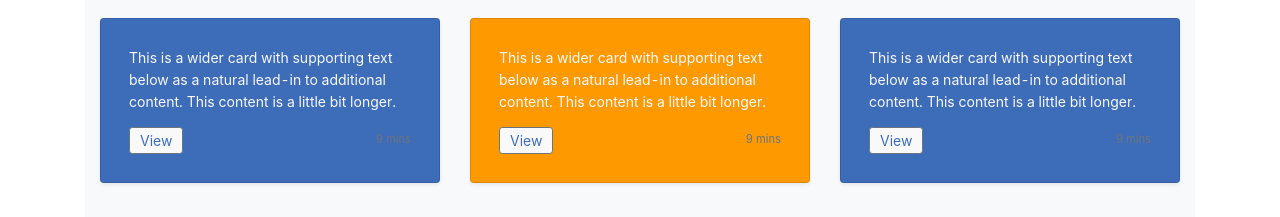
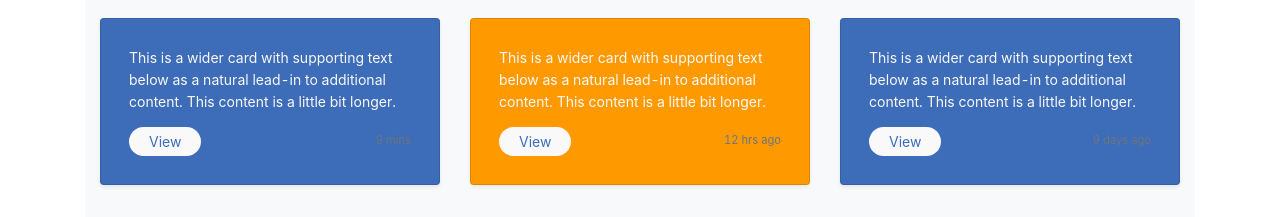
Before and after one commit to emydame/rRootSmart, a React (Create React App) app in the folder src/frontend/: page / in a window 1280 px wide. Shown: the part 880-1097 px from the top of the page. Built offline with nearby package versions, Linux system fonts and the light colour scheme.

Commit message:
fixing styling errors

```diff
--- a/src/frontend/src/components/content/Content.js
+++ b/src/frontend/src/components/content/Content.js
@@ -20,7 +20,7 @@ class Content extends React.Component {
                       <div class="btn-group">
                         <button type="button" class="btn btn-sm btn-outline-secondary">View</button>
                       </div>
-                      <small class="text-muted">9 mins</small>
+                      <small class="text-muted" id="muted-text">9 mins</small>
                     </div>
                   </div>
                 </div>
@@ -33,7 +33,7 @@ class Content extends React.Component {
                       <div class="btn-group">
                         <button type="button" class="btn btn-sm btn-outline-secondary">View</button>
                       </div>
-                      <small class="text-muted">9 mins</small>
+                      <small class="text-muted" id="muted-text">12 hrs ago</small>
                     </div>
                   </div>
                 </div>
@@ -46,7 +46,7 @@ class Content extends React.Component {
                       <div class="btn-group">
                         <button type="button" class="btn btn-sm btn-outline-secondary">View</button>
                       </div>
-                      <small class="text-muted">9 mins</small>
+                      <small class="text-muted" id="muted-text">9 days ago</small>
                     </div>
                   </div>
                 </div>
@@ -77,42 +77,6 @@ class Content extends React.Component {
                       /></a></li>
             </ul>
           </div>
-              {/* <div class="container">
-                <div class="row">
-                <div class="col-md-2 sponsors-text"> Official Sponsors</div>
-                <hr className="content-separator"></hr>
-                  <div class="col-md-2 sponsor-logo">
-                      <img
-                        src="https://res.cloudinary.com/lordefid/image/upload/c_scale,h_30/v1589732624/paypal-logo-vector-download-400x400_yy1m3o.jpg"
-                        alt="paypal-logo"
-                      />
-                  </div>
-                  <hr className="content-separator"></hr>
-                  <div class="col-md-2 sponsor-logo">
-                      <img
-                        src="https://res.cloudinary.com/lordefid/image/upload/c_scale,h_30/v1589732623/FirstBank_Logo_coyuui.jpg"
-                        alt="firstbank-logo"
-                      />
-                  </div>
-                  <hr className="content-separator"></hr>
-                  <div class="col-md-2 sponsor-logo">
-                      <div class="">
-                      <img
-                      src="https://res.cloudinary.com/lordefid/image/upload/c_scale,h_30/v1589732608/Andella_gmanxz.png"
-                      alt="andela-logo"
-                    />
-                      </div>
-                  </div>
-                  <hr className="content-separator"></hr>
-                  <div class="col-md-2 sponsor-logo">
-                      <img
-                      src="https://res.cloudinary.com/lordefid/image/upload/c_scale,h_30/v1589732622/Group_157_rzbgqx.png"
-                      alt="facebook-logo"
-                      />
-                </div>
-                <div class="col-md-2"></div>
-              </div>
-          </div> */}
         </Container>
 
     );
--- a/src/frontend/src/components/dashboard/admin/AdminDashboard.js
+++ b/src/frontend/src/components/dashboard/admin/AdminDashboard.js
@@ -3,7 +3,7 @@
 
 import React from "react";
 import { Layout, Menu, Breadcrumb, Row, Col } from "antd";
-import { Avatar } from 'antd';
+import { Avatar } from "antd";
 import { Link } from "react-router-dom";
 import { DesktopOutlined, PieChartOutlined, FileOutlined, TeamOutlined, UserOutlined } from "@ant-design/icons";
 
--- a/src/frontend/src/components/dashboard/investor/InvestorDashboard.js
+++ b/src/frontend/src/components/dashboard/investor/InvestorDashboard.js
@@ -4,7 +4,7 @@
 import React from "react";
 import { Layout, Menu, Breadcrumb } from "antd";
 import { Link } from "react-router-dom";
-import { Avatar } from 'antd';
+import { Avatar } from "antd";
 import { DesktopOutlined, PieChartOutlined, FileOutlined, TeamOutlined, UserOutlined } from "@ant-design/icons";
 
 const { Header, Content, Footer, Sider } = Layout;
--- a/src/frontend/src/components/dashboard/regulator/RegulatorDashboard.js
+++ b/src/frontend/src/components/dashboard/regulator/RegulatorDashboard.js
@@ -4,7 +4,7 @@
 import React from "react";
 import { Layout, Menu, Breadcrumb } from "antd";
 import { Link } from "react-router-dom";
-import { Avatar } from 'antd';
+import { Avatar } from "antd";
 import { DesktopOutlined, PieChartOutlined, FileOutlined, TeamOutlined, UserOutlined } from "@ant-design/icons";
 
 const { Header, Content, Footer, Sider } = Layout;
--- a/src/frontend/src/components/dashboard/sme/SmeDashboard.js
+++ b/src/frontend/src/components/dashboard/sme/SmeDashboard.js
@@ -2,7 +2,7 @@
 /* eslint no-console: "error" */
 import React from "react";
 import { Layout, Menu, Row, Col } from "antd";
-import { Avatar } from 'antd';
+import { Avatar } from "antd";
 import { ZoomOutOutlined, FileAddOutlined, KeyOutlined } from "@ant-design/icons";
 import { Switch, Link, Router, Route } from "react-router-dom";
 import Project from "./Project";
--- a/src/frontend/src/components/footer/Footer.js
+++ b/src/frontend/src/components/footer/Footer.js
@@ -21,6 +21,7 @@ class Footer extends React.Component {
                       /></a>
             </div>
               <p>&copy; 2020 eaZSME,  &middot;  <a href="#">Privacy</a>  &middot;  <a href="#">Terms</a></p>
+
               </div>
           </footer>
 
--- a/src/frontend/src/styles/index.css
+++ b/src/frontend/src/styles/index.css
@@ -245,8 +245,16 @@ h3 {
 .btn-sm {
   color: #3d6cb9;
   background: #f9f9f9;
-  padding: 2px 10px;
+  padding: 4px 20px;
   text-align: center;
+  border: none;
+  border-radius: 15px;
+}
+
+.btn-sm:hover {
+  background: #3d6cb9;
+  border: none;
+  color: #fff;
 }
 
 .content-separator {
```
Also changed, not shown: src/frontend/src/components/dashboard/Dashboard.css (line endings or trailing spaces).
